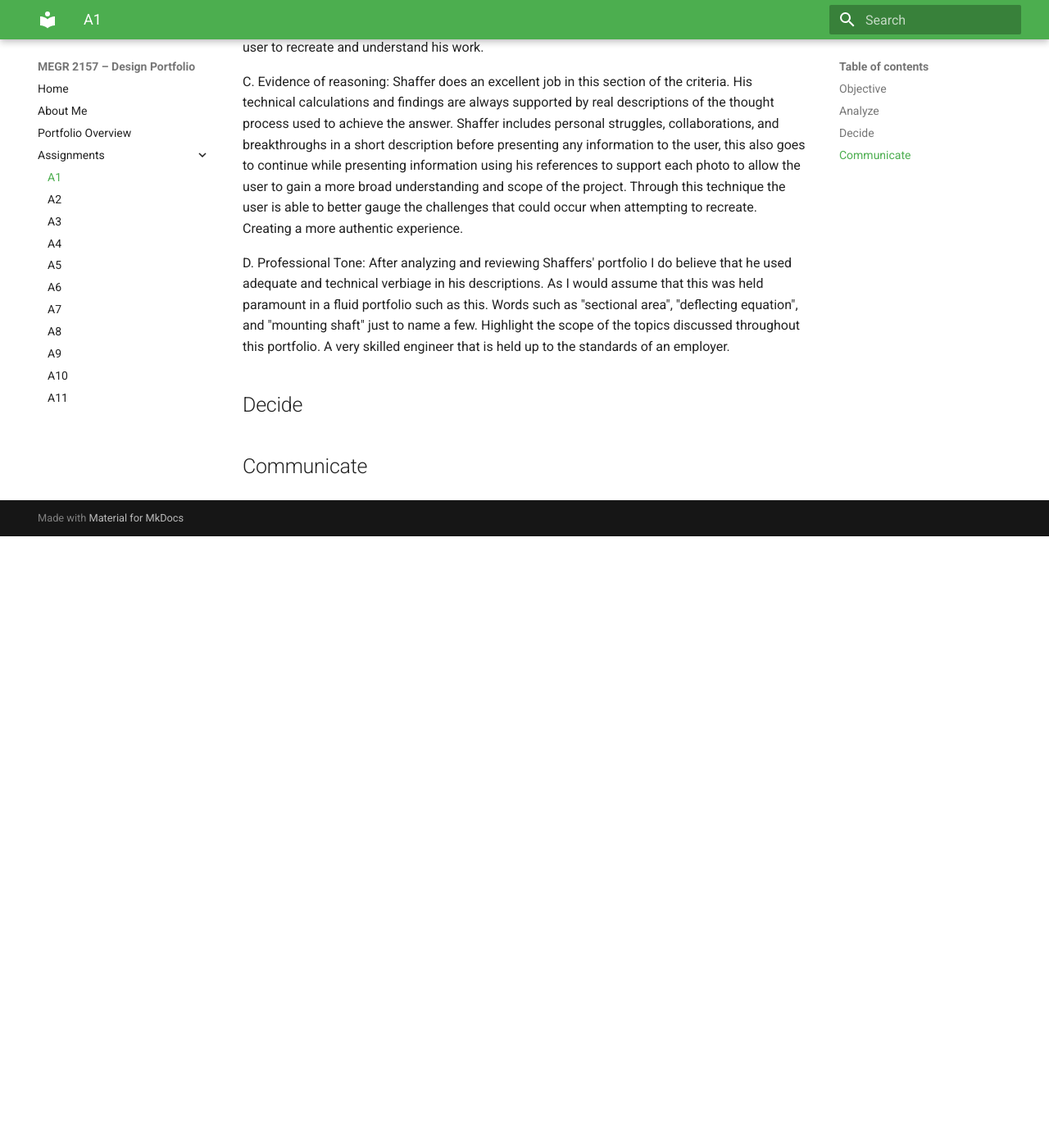
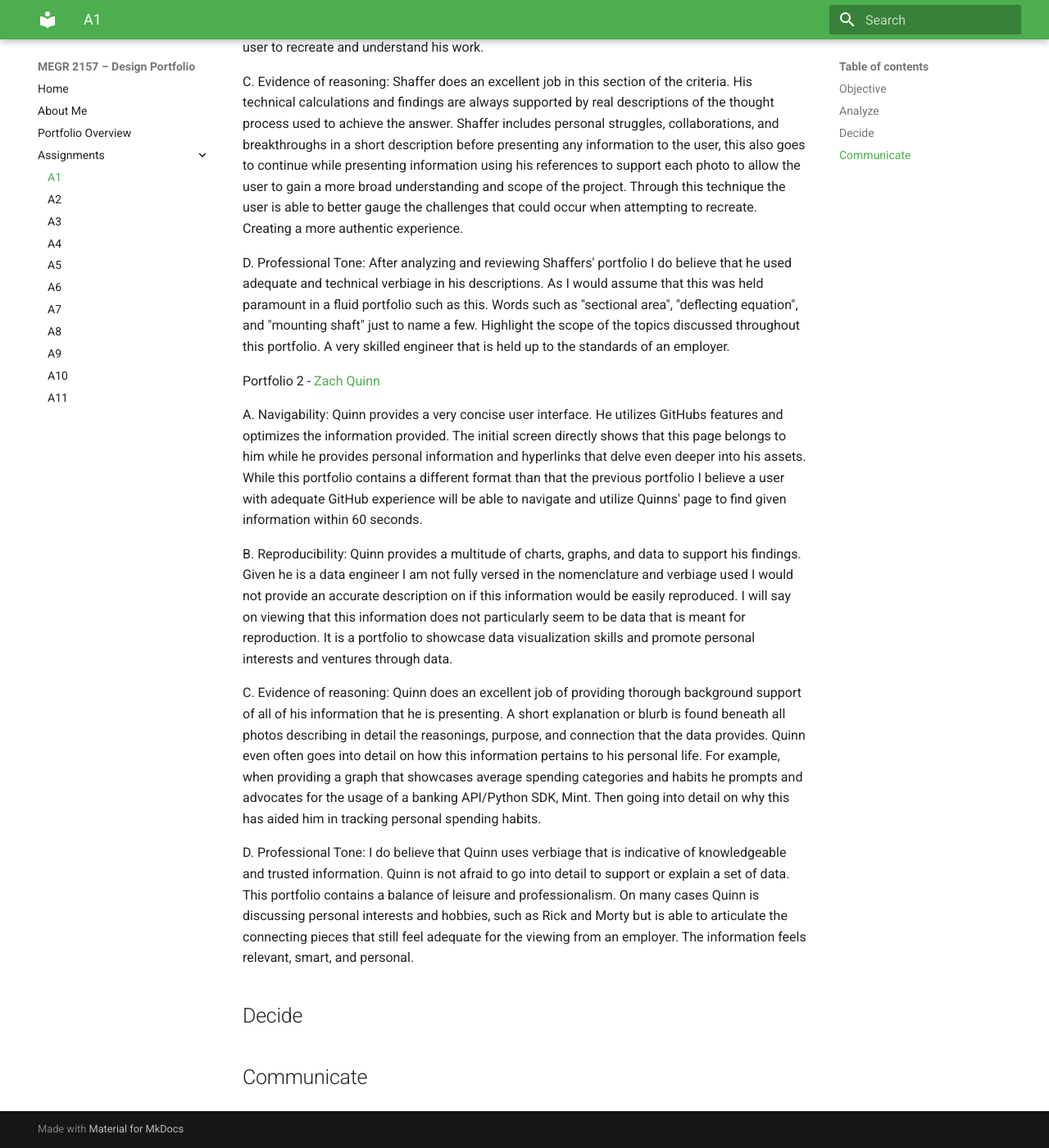
Before and after one commit to JasiahRutherford/jasiahs-megr2156-portfolio, an MkDocs documentation site: the page built from docs/assignments/A01/index.md, in a window 1280 px wide and 1400 px high, scrolled down 769 px. Shown: the whole window at 82% size. Built offline with MkDocs 1.6.1 and Material for MkDocs 9.7.7, drawn with Linux system fonts in a browser that asks for light colours; before the commit the page ends 1423 px from its top, so only the background shows below that.

Commit message:
Update index.md

```diff
--- a/docs/assignments/A01/index.md
+++ b/docs/assignments/A01/index.md
@@ -14,6 +14,16 @@ C. Evidence of reasoning: Shaffer does an excellent job in this section of the c
 
 D. Professional Tone: After analyzing and reviewing Shaffers' portfolio I do believe that he used adequate and technical verbiage in his descriptions. As I would assume that this was held paramount in a fluid portfolio such as this. Words such as "sectional area", "deflecting equation", and "mounting shaft" just to name a few. Highlight the scope of the topics discussed throughout this portfolio. A very skilled engineer that is held up to the standards of an employer.
 
+Portfolio 2 - [Zach Quinn](https://github.com/Zachlq/Professional_Portfolio)
+
+A. Navigability: Quinn provides a very concise user interface. He utilizes GitHubs features and optimizes the information provided. The initial screen directly shows that this page belongs to him while he provides personal information and hyperlinks that delve even deeper into his assets. While this portfolio contains a different format than that the previous portfolio I believe a user with adequate GitHub experience will be able to navigate and utilize Quinns' page to find given information within 60 seconds.
+
+B. Reproducibility: Quinn provides a multitude of charts, graphs, and data to support his findings. Given he is a data engineer I am not fully versed in the nomenclature and verbiage used I would not provide an accurate description on if this information would be easily reproduced. I will say on viewing that this information does not particularly seem to be data that is meant for reproduction. It is a portfolio to showcase data visualization skills and promote personal interests and ventures through data.
+
+C. Evidence of reasoning: Quinn does an excellent job of providing thorough background support of all of his information that he is presenting. A short explanation or blurb is found beneath all photos describing in detail the reasonings, purpose, and connection that the data provides. Quinn even often goes into detail on how this information pertains to his personal life. For example, when providing a graph that showcases average spending categories and habits he prompts and advocates for the usage of a banking API/Python SDK, Mint. Then going into detail on why this has aided him in tracking personal spending habits.
+
+D. Professional Tone: I do believe that Quinn uses verbiage that is indicative of knowledgeable and trusted information. Quinn is not afraid to go into detail to support or explain a set of data. This portfolio contains a balance of leisure and professionalism. On many cases Quinn is discussing personal interests and hobbies, such as Rick and Morty but is able to articulate the connecting pieces that still feel adequate for the viewing from an employer. The information feels relevant, smart, and personal.
+
 ## Decide
 
 
```
